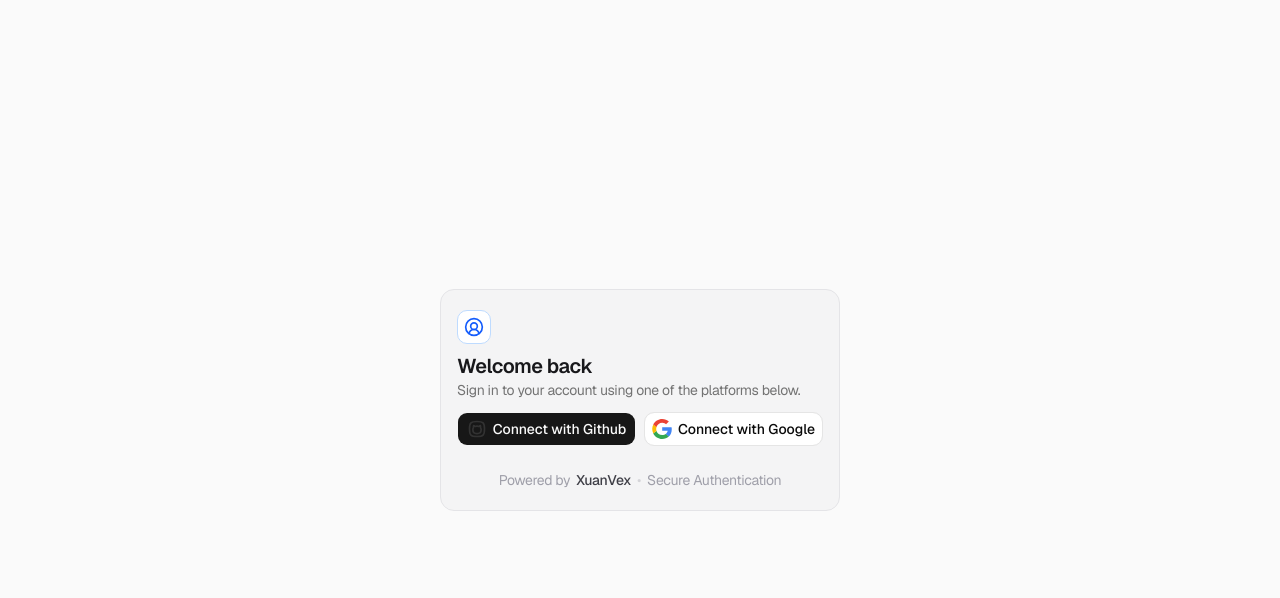
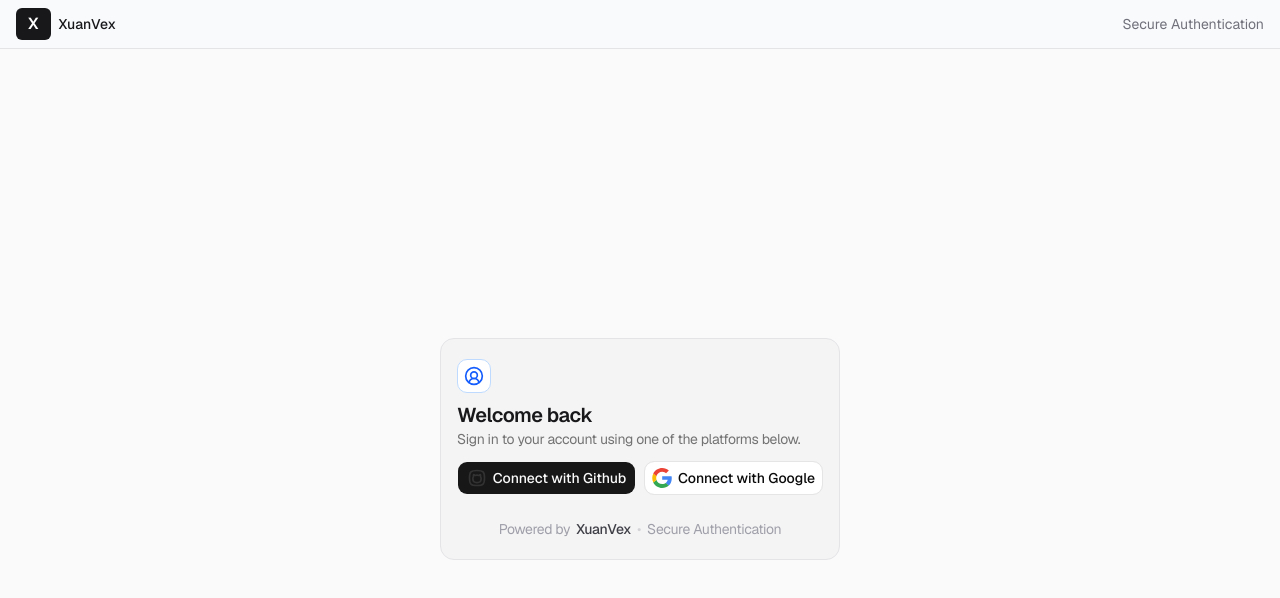
Before and after one commit to monotrixdev/unicalender-application, a Next.js app: page /login in a window 1280 px wide. Shown: the top 598 px of the page. Built offline with nearby package versions, Linux system fonts and the light colour scheme.

Commit message:
adding nav for test

```diff
--- /dev/null
+++ b/src/app/(auth)/layout.tsx
@@ -0,0 +1,26 @@
+import React from 'react'
+
+const AuthLayout = ({
+children,
+}: {
+    children: React.ReactNode
+}) => {
+  return (
+    <main>
+        <div className='w-full bg-slate-50 border-b border-zinc-200 px-4 py-2 flex justify-between items-center'>
+            <div className='flex space-x-2 items-center'>
+                <div className='px-3 py-1 font-sans font-semibold bg-zinc-900 text-white w-fit rounded-sm'>
+                X
+            </div>
+            <span className='text-sm font-medium text-zinc-900'>XuanVex</span>
+            </div>
+            <div className='text-sm text-zinc-500'>
+                Secure Authentication
+            </div>
+        </div>
+        {children}
+    </main>
+  )
+}
+
+export default AuthLayout
--- a/src/app/login/page.tsx
+++ b/src/app/(auth)/login/page.tsx
@@ -4,13 +4,13 @@ import { CircleUserRound, Images } from 'lucide-react'
 import { Sansation } from 'next/font/google'
 import Image from 'next/image'
 import React, { useState } from 'react'
-import Spinner from '../components/spinner'
 import { toast } from '@/components/ui/toast';
 import { promiseHooks } from 'v8';
 import { promises } from 'dns';
 import { resolve } from 'path';
 import { setegid } from 'process';
 import { signIn } from 'next-auth/react';
+import Spinner from '@/app/components/spinner';
 
 const Login = () => {
   const [githubLoader, setGithubLoader] = useState(false);
```
